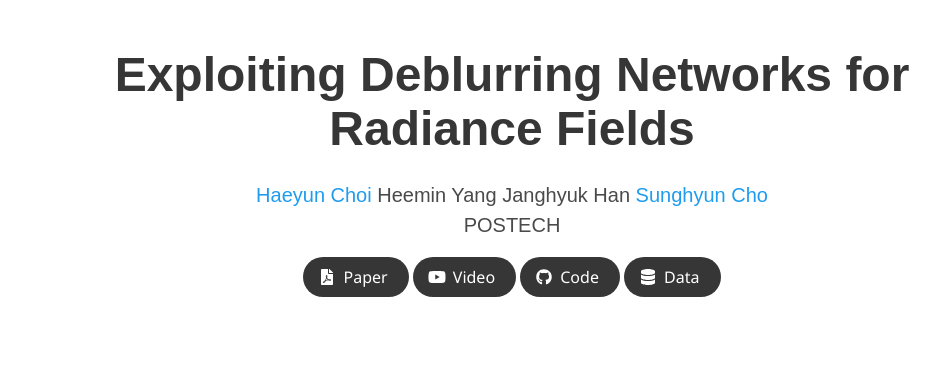
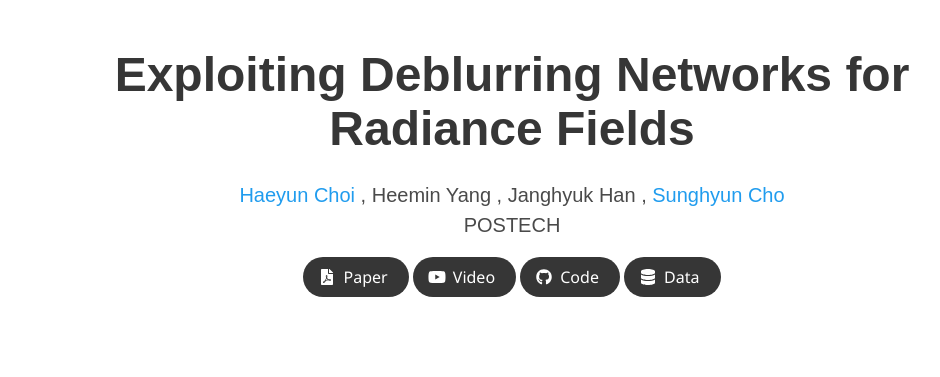
Before and after one commit to haeyun-choi/DDRF_site, a Jekyll site: the page built from index.md, in a window 1280 px wide and 900 px high. Shown: the top 377 px of the window, without its empty margins (128-1068 px from the left). Built offline with Jekyll 4.4.1, drawn with Linux system fonts in a browser that asks for light colours; some web fonts are replaced.

Commit message:
Update project_page.html

```diff
--- a/_layouts/project_page.html
+++ b/_layouts/project_page.html
@@ -57,6 +57,7 @@
                   {{ author.name }}
                 {% endif %}
               </span>
+              {% if forloop.last == false %}, {% endif %}
             {% endfor %}
           </div>
           {% endif %}
```
